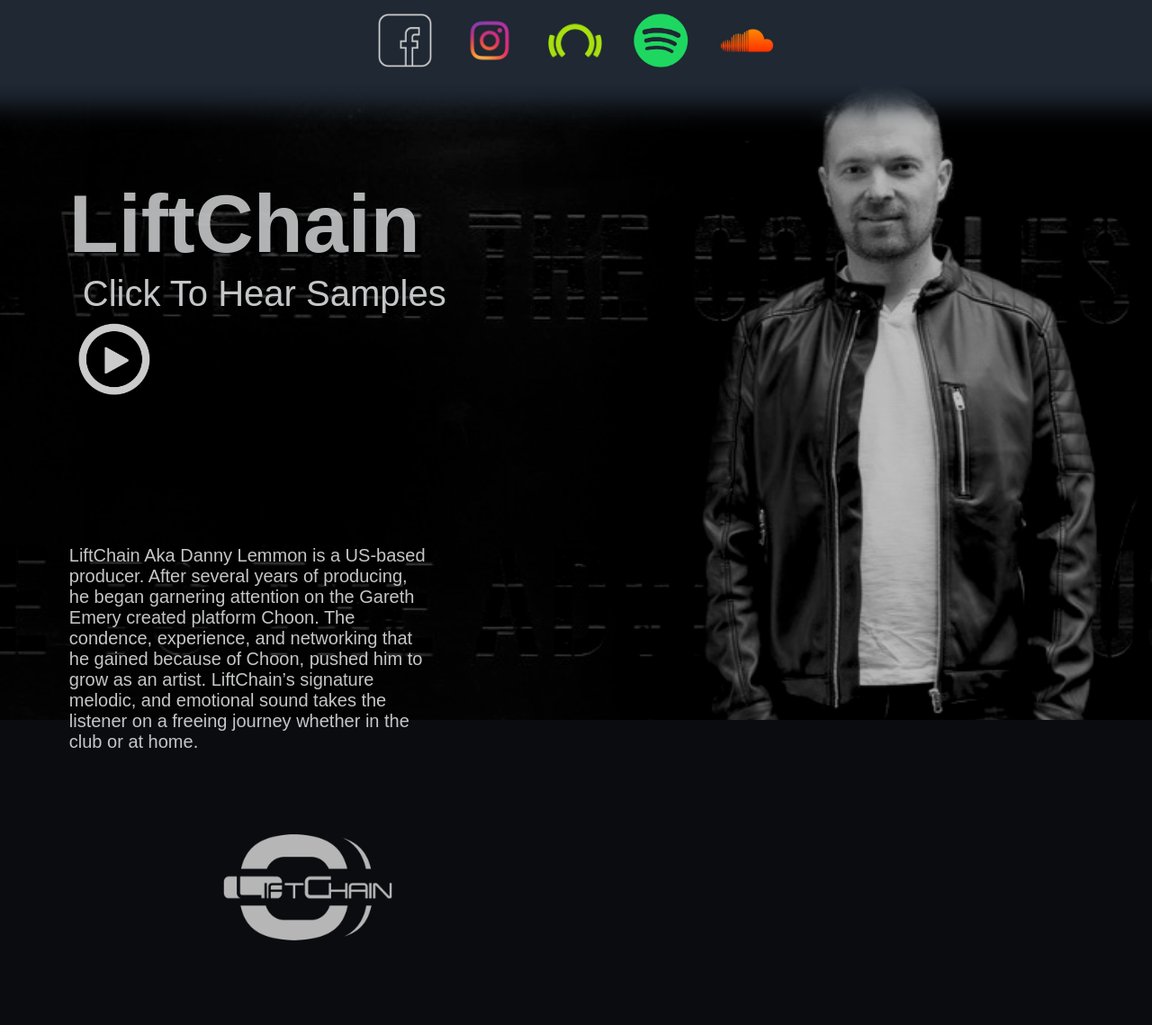
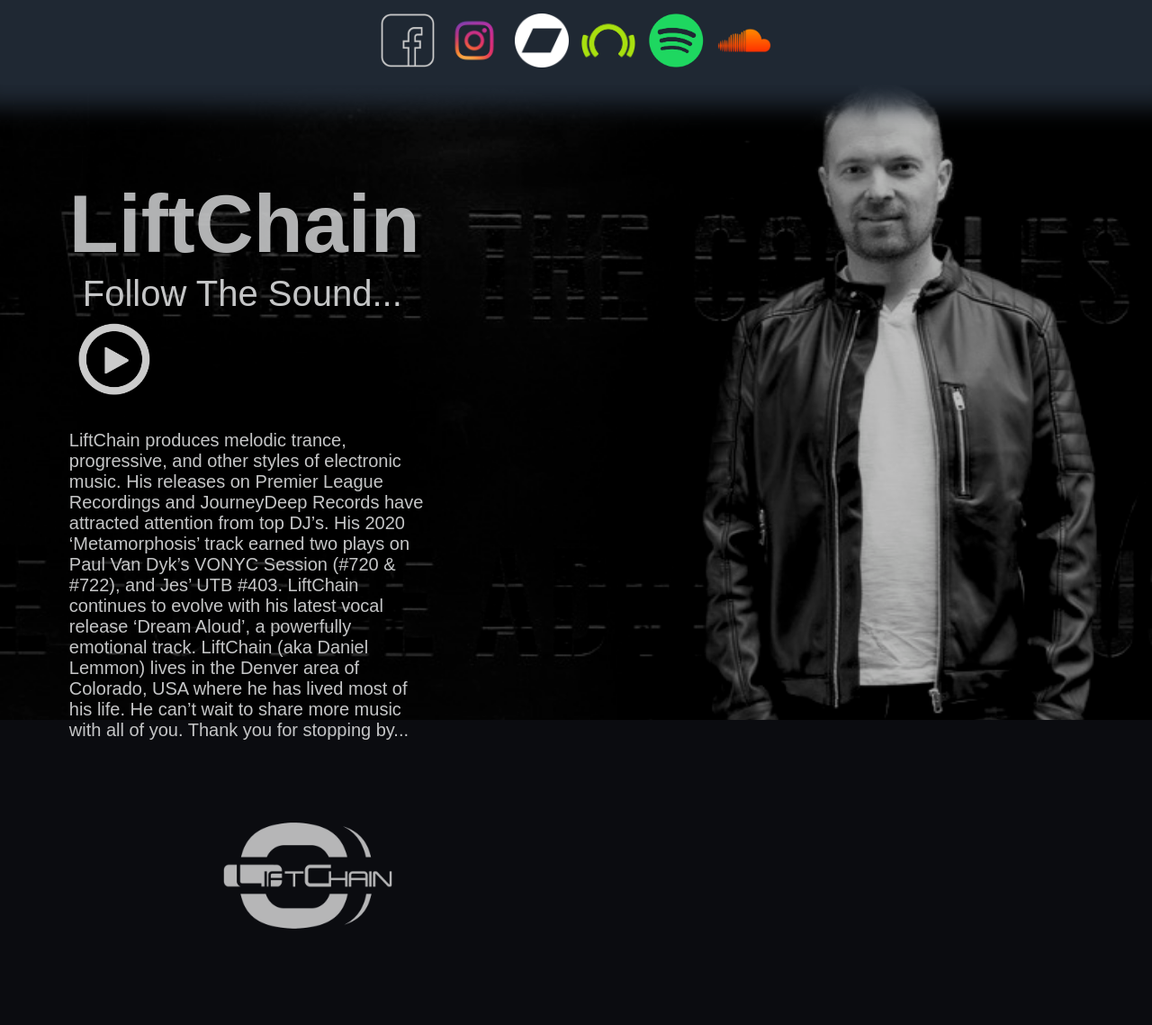
Before and after one commit to danielwlemmon/LIftChainPage, a plain HTML site: page index.html in a window 1280 px wide. Shown: the whole page at 90% size. Drawn offline with Linux system fonts and the light colour scheme.

Commit message:
updated bio

```diff
--- a/index.html
+++ b/index.html
@@ -15,6 +15,7 @@
       <ul>
         <li><a href="https://www.facebook.com/LiftChainMusic/"><img src="public/images/fb.png" id="fb"></a></li>
         <li><a href="https://www.instagram.com/liftchainmusic/"><img src="public/images/insta.png" id="ig"></a></li>
+        <li><a href="https://liftchain.bandcamp.com"><img src="public/images/bc.png" id="bc"></a></li>
         <li><a href="https://www.beatport.com/artist/liftchain/842093"><img src="public/images/bp.png" id="bp"></a></li>
         <li><a href="https://open.spotify.com/artist/1dP9He24MPdcwjVc0jCNco"><img src="public/images/spotify.png" id="sp"></a></li>
         <li><a href="https://soundcloud.com/liftchain-music"><img src="public/images/sc.png" id="sc"></a></li>
@@ -23,7 +24,7 @@
     <div clas="content">
       <div class="left_col">
         <h1>LiftChain</h1>
-        <p>Click To Hear Samples</p>
+        <p>Follow The Sound...</p>
         <img src="public/images/Play.png" id="icon1">
         <img src="public/images/eq.gif" hidden id="eq">
       </div>
@@ -32,14 +33,16 @@
       <source src="public/audio/LiftChain_Samples.mp3" type="audio/mp3">
     </audio>
     <div class="low_container">
-      <p>LiftChain Aka Danny Lemmon is a US-based producer.
-        After several years of producing, he began garnering
-        attention on the Gareth Emery created platform Choon.
-        The condence, experience, and networking that he gained
-        because of Choon, pushed him to grow as an artist.
-        LiftChain’s signature melodic, and emotional sound
-        takes the listener on a freeing journey whether in the
-        club or at home.
+      <p>LiftChain produces melodic trance,
+        progressive, and other styles of electronic music.
+        His releases on Premier League Recordings and JourneyDeep Records
+        have attracted attention from top DJ’s.  His 2020 ‘Metamorphosis’
+        track earned two plays on Paul Van Dyk’s VONYC Session (#720 & #722),
+        and Jes’ UTB #403.  LiftChain continues to evolve with his latest
+        vocal release ‘Dream Aloud’, a powerfully emotional track.
+        LiftChain (aka Daniel Lemmon) lives in the Denver area of Colorado,
+        USA where he has lived most of his life.  He can’t wait to share
+        more music with all of you.  Thank you for stopping by...
       </p>
     </div>
     <div class="lc_logo">
--- a/index.js
+++ b/index.js
@@ -2,7 +2,6 @@
 window.onload = function () {
   const track1 = document.getElementById("1");
   const track1_icon = document.getElementById("icon1");
-
 
   track1_icon.addEventListener("click", function () {
     if (track1.paused) {
@@ -11,19 +10,7 @@ window.onload = function () {
       document.getElementById("eq").style.display = "inline-block";
     } else {
       track1.pause();
-      track1_icon.src = "public/images/Play.png"; //force update
-      document.getElementById("eq").style.display = "none";
-    };
-  });
-
-  track1_icon.addEventListener("touchstart", function () {
-    if (track1.paused) {
-      track1.play();
-      track1_icon.src = "public/images/pause.png";
-      document.getElementById("eq").style.display = "inline-block";
-    } else {
-      track1.pause();
-      track1_icon.src = "public/images/Play.png"; //force update
+      track1_icon.src = "public/images/Play.png";
       document.getElementById("eq").style.display = "none";
     };
   });
--- a/style.css
+++ b/style.css
@@ -32,7 +32,6 @@
 
 .navbar {
   width:100%;
-  margin: 0;
   padding: 15px 0;
   display: flex;
   align-items: center;
@@ -50,7 +49,7 @@
 .navbar ul li {
   list-style: none;
   display: inline-block;
-  margin: 0 15px;
+  margin: 0 5px;
   background-color: var(--darkgrey);
 }
 
@@ -83,6 +82,10 @@
 }
 
 #sc:hover{
+  transform: rotate(20deg);
+}
+
+#bc:hover{
   transform: rotate(20deg);
 }
 
@@ -138,7 +141,7 @@
 
 .low_container {
   position: relative;
-  margin-top: 40%;
+  margin-top: 30%;
   margin-left: 6%;
   max-width: 400px;
   background-color: transparent;
```
Also changed, not shown: public/images/bc.png (added).
